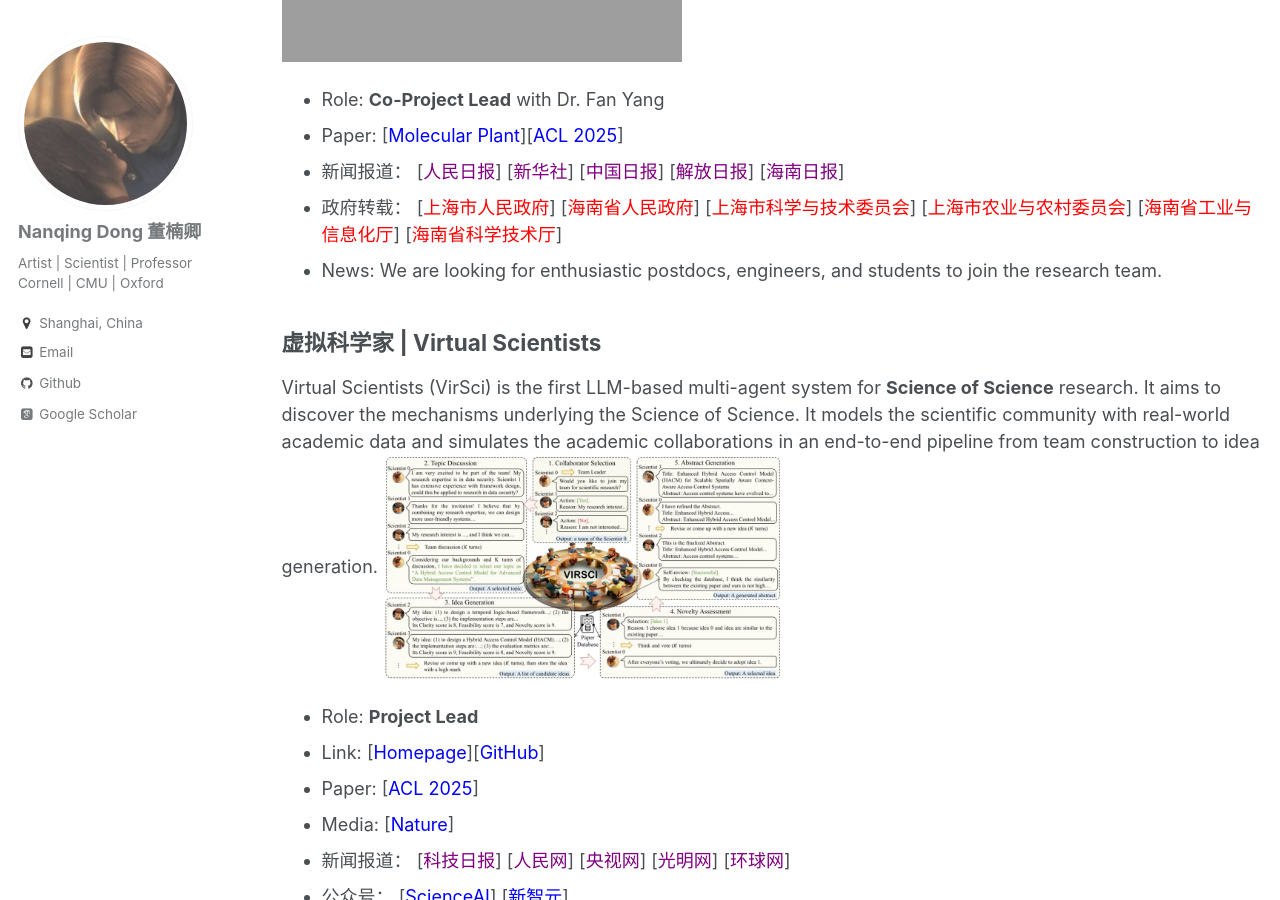
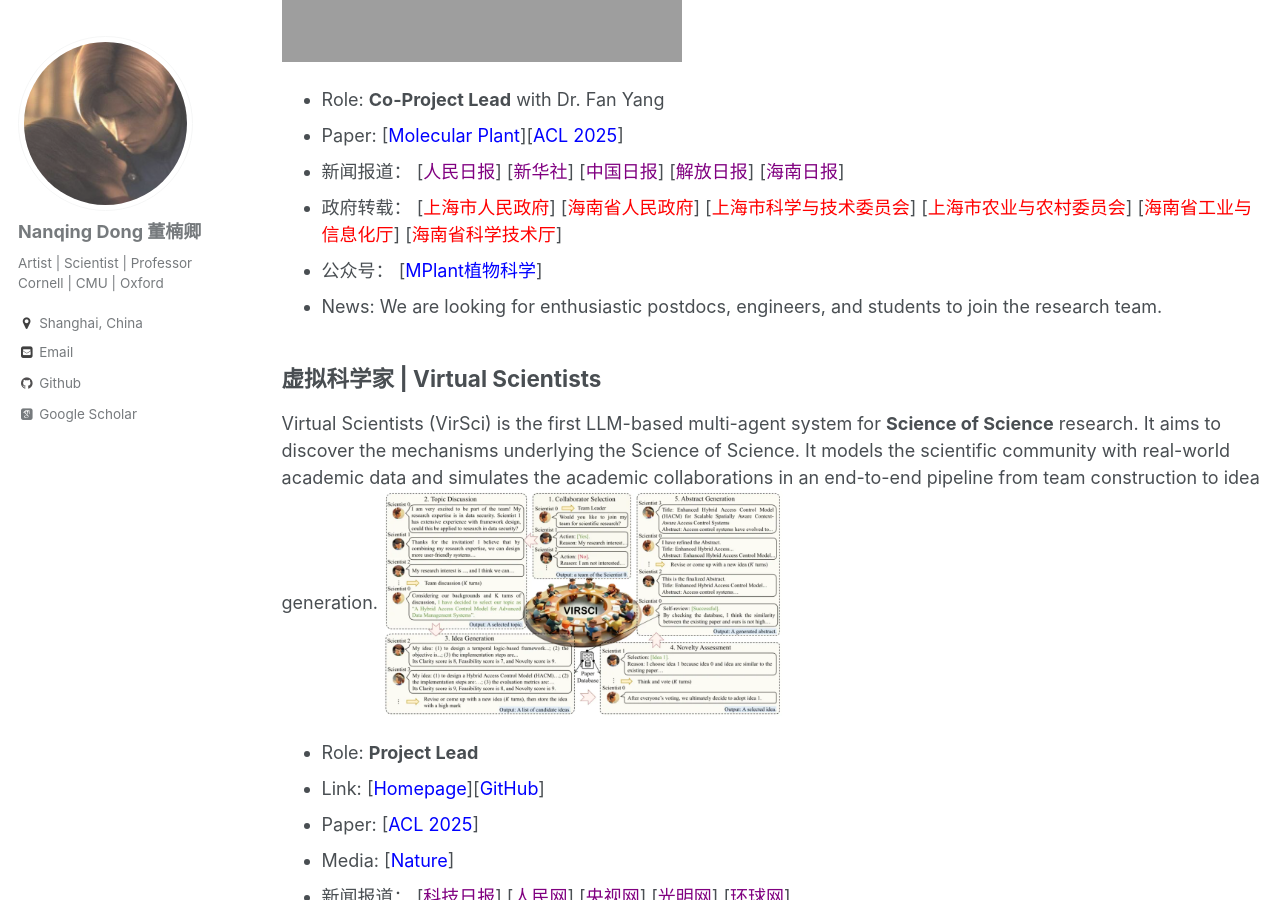
Before and after one commit to eveningdong/eveningdong.github.io, a Jekyll site: the page built from _pages/research.md, in a window 1280 px wide and 900 px high, scrolled down 528 px. Built offline with Jekyll 4.4.1, drawn with Linux system fonts in a browser that asks for light colours; some web fonts are replaced.

Commit message:
Update research.md

```diff
--- a/_pages/research.md
+++ b/_pages/research.md
@@ -23,6 +23,8 @@ SeedLLM is the first large language model (LLM) for the seed design. It aims to
   [[<span style="color:red">上海市农业与农村委员会</span>]](https://mp.weixin.qq.com/s/c0ZYy5foZY7FvrAEzVp6jQ)
   [[<span style="color:red">海南省工业与信息化厅</span>]](https://mp.weixin.qq.com/s/yt2MvfzgWqB2c0tXJT7aNA)
   [[<span style="color:red">海南省科学技术厅</span>]](https://mp.weixin.qq.com/s/gwahynEnC7RVPjnK_gsI7Q)
+* 公众号：
+  [[<span style="color:blue">MPlant植物科学</span>]](https://mp.weixin.qq.com/s/-UEGrj5iYANH-p2WOiiPuA)
 * News: We are looking for enthusiastic postdocs, engineers, and students to join the research team.
 
 ## 虚拟科学家 | Virtual Scientists
```
